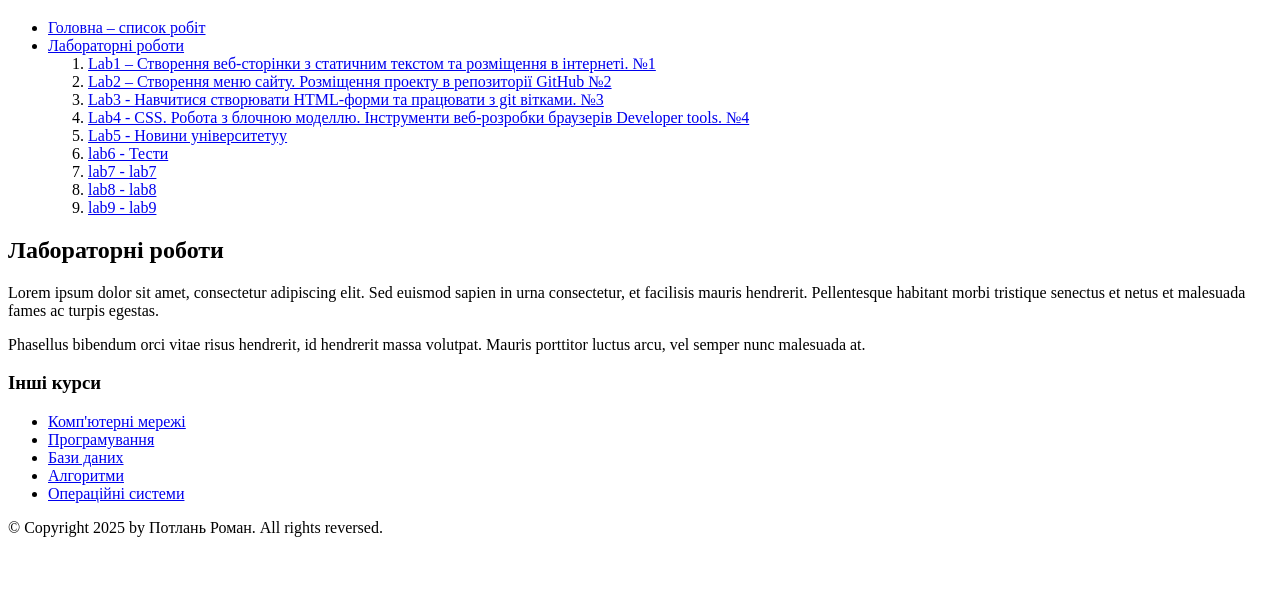
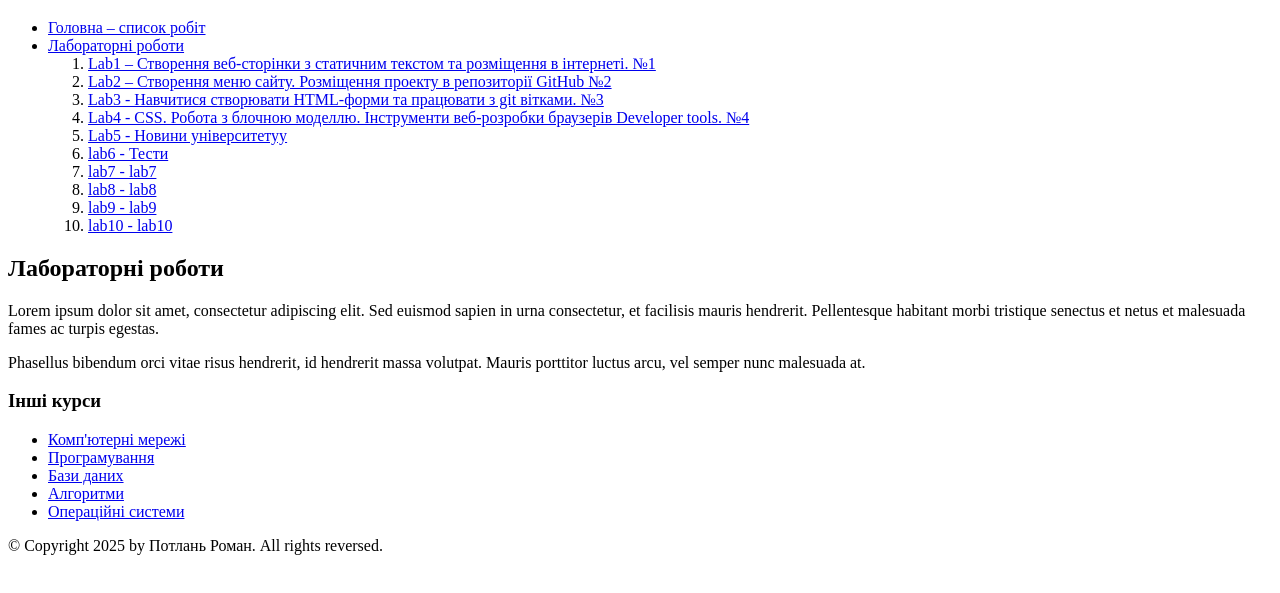
Before and after one commit to rpotlan2022-design/web-labs1, a plain HTML site: page index.html in a window 1280 px wide. Shown: the part 61-654 px from the top of the page. Drawn offline with Linux system fonts and the light colour scheme.

Commit message:
Update main page content

```diff
--- a/index.html
+++ b/index.html
@@ -26,6 +26,7 @@
                 <li><a href="lab7/index.html">lab7 - lab7</a></li>
                 <li><a href="lab8/index.html">lab8 - lab8</a></li>
                 <li><a href="lab9/index.html">lab9 - lab9</a></li>
+                <li><a href="lab10/index.html">lab10 - lab10</a></li>
             </ol>
         </li>
     </ul>
```
